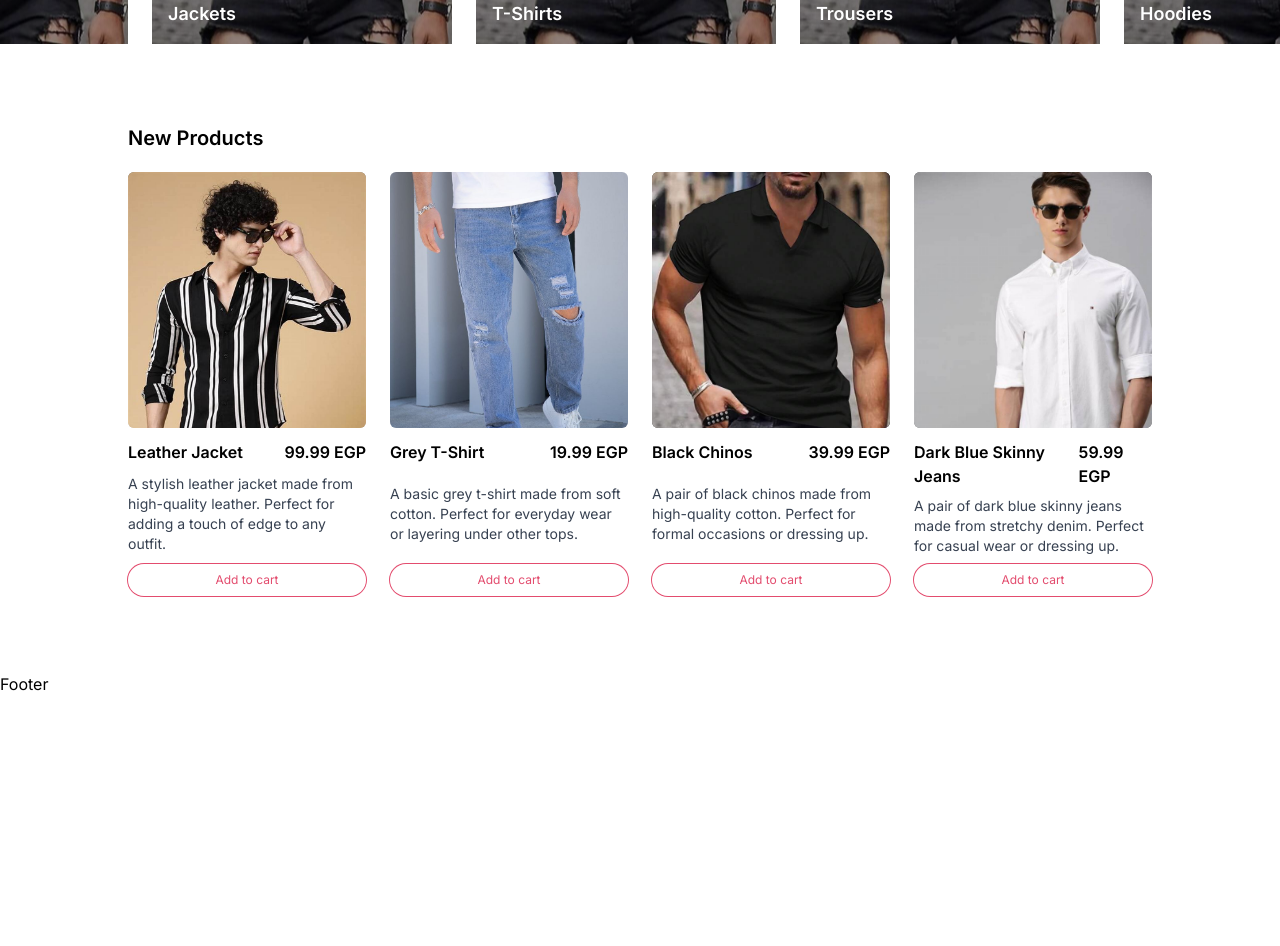
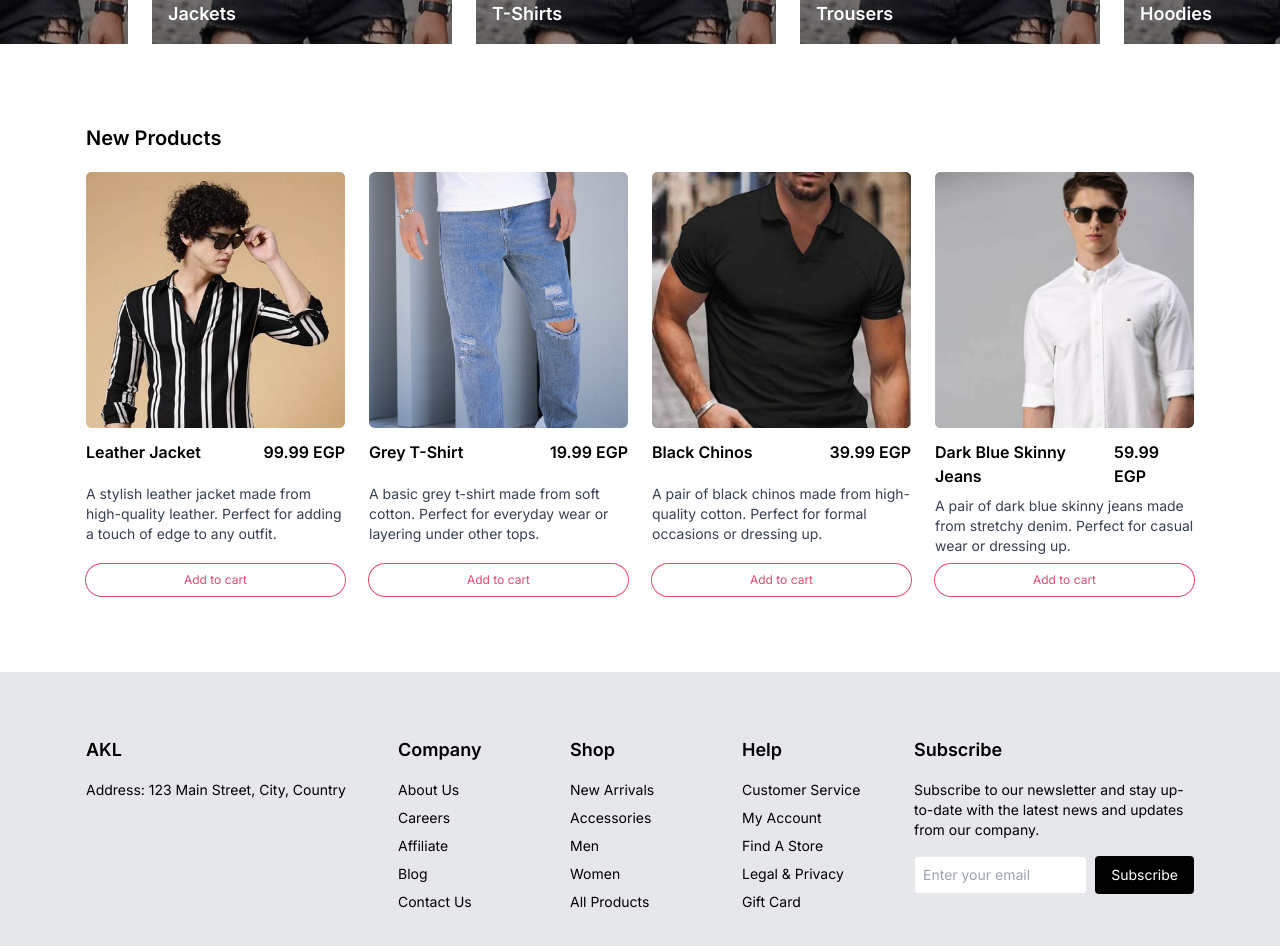
Before and after one commit to ahmedalifarajallah/Ecommerce__Next.js, a Next.js app: page / in a window 1280 px wide. Shown: the part 1800-2746 px from the top of the page. Before the commit the page ends 2496 px from the top, so only its background shows below. Built offline with nearby package versions, Linux system fonts and the light colour scheme.

Commit message:
create the layout(grid) of the footer

```diff
--- a/src/components/Layout/Footer.tsx
+++ b/src/components/Layout/Footer.tsx
@@ -1,9 +1,81 @@
-import React from 'react'
+import React from "react";
 
 const Footer = () => {
   return (
-    <div>Footer</div>
-  )
-}
+    <footer className="bg-gray-200 py-8 md:py-16">
+      <div className="container mx-auto px-4">
+        <div
+          className="grid grid-cols-1 gap-8
+                      grid-cols-1
+                      sm:grid-cols-[2fr_1fr]
+                      md:grid-cols-[2fr_1fr_1fr]
+                      lg:grid-cols-[2fr_1fr_1fr_1fr]
+                      xl:grid-cols-[2fr_1fr_1fr_1fr_2fr]"
+        >
+          {/* Brand Column - 2fr on sm/md */}
+          <div className="sm:col-span-1 md:col-span-1">
+            <h2 className="mb-4 text-lg font-semibold">AKL</h2>
+            <p className="text-sm">Address: 123 Main Street, City, Country</p>
+          </div>
 
-export default Footer
+          {/* Company Column */}
+          <div className="sm:col-span-1">
+            <h2 className="mb-4 text-lg font-semibold">Company</h2>
+            <ul className="flex flex-col space-y-2 text-sm">
+              <li>About Us</li>
+              <li>Careers</li>
+              <li>Affiliate</li>
+              <li>Blog</li>
+              <li>Contact Us</li>
+            </ul>
+          </div>
+
+          {/* Shop Column */}
+          <div className="sm:col-span-1">
+            <h2 className="mb-4 text-lg font-semibold">Shop</h2>
+            <ul className="flex flex-col space-y-2 text-sm">
+              <li>New Arrivals</li>
+              <li>Accessories</li>
+              <li>Men</li>
+              <li>Women</li>
+              <li>All Products</li>
+            </ul>
+          </div>
+
+          {/* Help Column */}
+          <div className="sm:col-span-1">
+            <h2 className="mb-4 text-lg font-semibold">Help</h2>
+            <ul className="flex flex-col space-y-2 text-sm">
+              <li>Customer Service</li>
+              <li>My Account</li>
+              <li>Find A Store</li>
+              <li>Legal & Privacy</li>
+              <li>Gift Card</li>
+            </ul>
+          </div>
+
+          {/* Subscribe Column - 2fr on sm/md */}
+          <div className="sm:col-span-2 md:col-span-2 xl:col-span-1">
+            <h2 className="mb-4 text-lg font-semibold">Subscribe</h2>
+            <p className="text-sm mb-4">
+              Subscribe to our newsletter and stay up-to-date with the latest
+              news and updates from our company.
+            </p>
+            <div className="flex flex-col gap-2 sm:flex-row">
+              <input
+                type="email"
+                placeholder="Enter your email"
+                className="rounded border p-2 text-sm w-full"
+              />
+              <button className="rounded bg-black px-4 py-2 text-sm text-white hover:bg-gray-800">
+                Subscribe
+              </button>
+            </div>
+          </div>
+        </div>
+      </div>
+    </footer>
+  );
+};
+
+export default Footer;
--- a/tailwind.config.ts
+++ b/tailwind.config.ts
@@ -10,12 +10,14 @@ const config: Config = {
   theme: {
     container: {
       center: true,
-      padding: {
-        DEFAULT: "1rem", // px-4
-        md: "2rem", // px-8
-        lg: "4rem", // px-16
-        xl: "8rem", // px-32
-        "2xl": "16rem", // px-64
+      padding: "1rem", // Bootstrap-like gutter
+      screens: {
+        // Container max-widths matching Bootstrap
+        sm: "540px",
+        md: "720px",
+        lg: "960px",
+        xl: "1140px",
+        xxl: "1320px",
       },
     },
 
```
